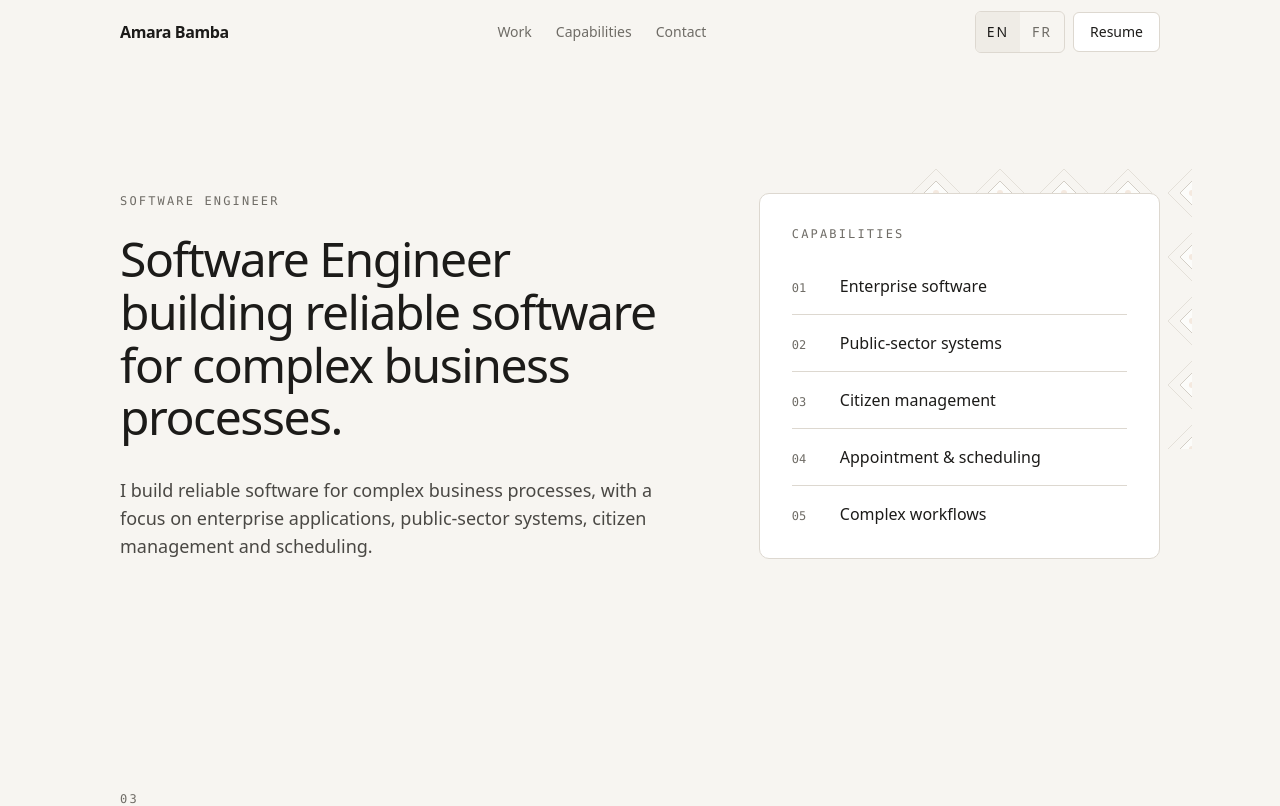
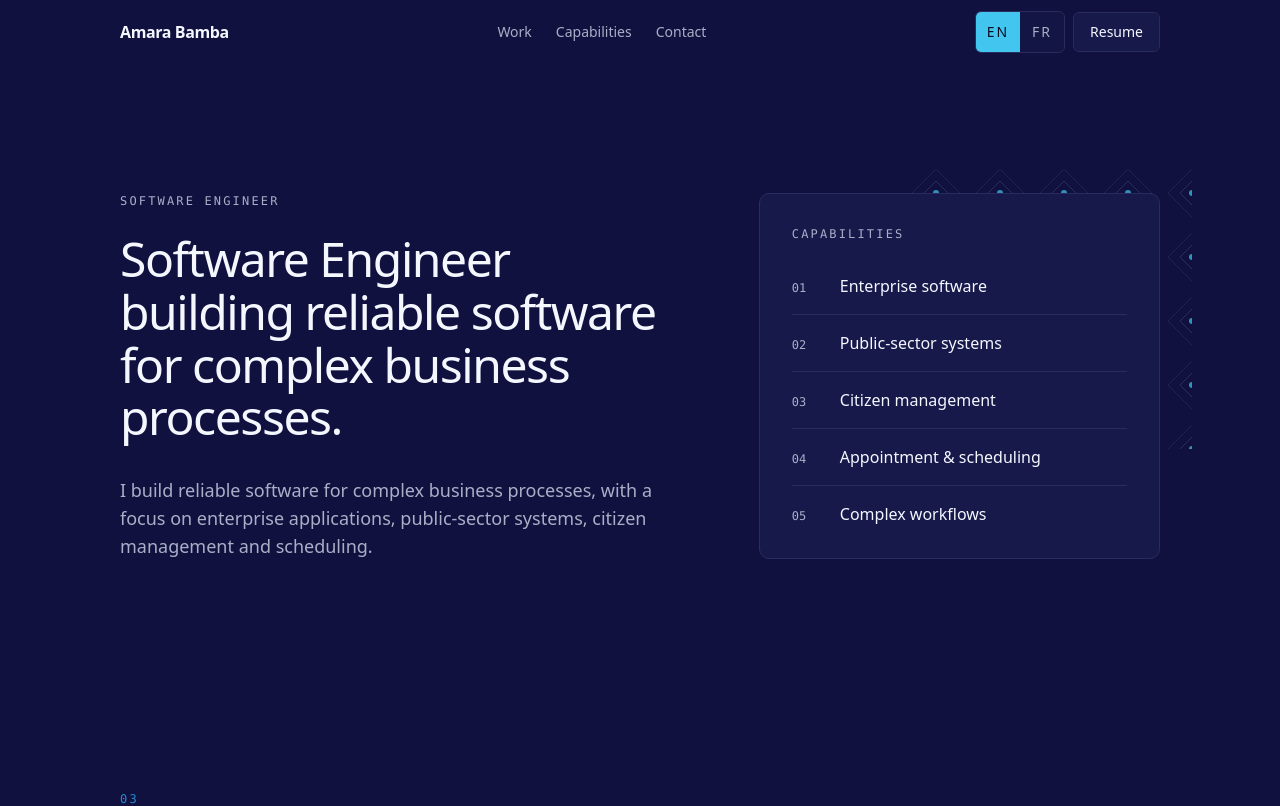
Before and after one commit to amarabamba/amara-portfolio, a React (Vite) app: page / in a window 1280 px wide. Shown: the top 806 px of the page. Built offline with nearby package versions, Linux system fonts and the light colour scheme; a web font is replaced by a local one.

Commit message:
feat: dark navy/cyan identity with AB monogram signature

```diff
--- a/index.html
+++ b/index.html
@@ -1,11 +1,12 @@
 <!doctype html>
-<html lang="en">
+<html lang="en" class="dark">
   <head>
     <meta charset="UTF-8" />
     <link rel="icon" href="/favicon.ico" sizes="32x32" />
     <link rel="icon" type="image/png" sizes="32x32" href="/favicon-32.png" />
     <link rel="apple-touch-icon" sizes="180x180" href="/apple-touch-icon.png" />
     <meta name="viewport" content="width=device-width, initial-scale=1.0" />
+    <meta name="theme-color" content="#10113f" />
     <title>Amara Bamba — Software Engineer</title>
     <meta
       name="description"
@@ -17,6 +18,7 @@
       content="Full Stack Software Engineer with more than 9 years of experience building web applications, enterprise software and solutions for complex business processes."
     />
     <meta property="og:type" content="website" />
+    <meta property="og:image" content="/icon-512.png" />
   </head>
   <body>
     <div id="root"></div>
--- a/src/components/geometric-pattern.tsx
+++ b/src/components/geometric-pattern.tsx
@@ -32,11 +32,11 @@ export function GeometricPattern({ className }: GeometricPatternProps) {
           />
           <path
             d="M32 20 L44 32 L32 44 L20 32 Z"
-            fill="var(--surface)"
+            fill="none"
             stroke="var(--line-strong)"
             strokeWidth="1"
           />
-          <circle cx="32" cy="32" r="3" fill="var(--ember-soft)" />
+          <circle cx="32" cy="32" r="3" fill="var(--primary)" />
         </pattern>
       </defs>
       <rect width="100%" height="100%" fill="url(#amara-geometric)" />
--- /dev/null
+++ b/src/components/hero-mark.tsx
@@ -0,0 +1,147 @@
+import type { ReactNode } from 'react'
+import { m, useReducedMotion } from 'motion/react'
+import { cn } from '@/lib/utils'
+import { Monogram } from '@/components/monogram'
+import { MONOGRAM_PATH } from '@/lib/monogram'
+
+type HeroMarkProps = {
+  className?: string
+  label?: string
+}
+
+const DRAW: Record<string, { duration: number; delay: number }> = {
+  leg: { duration: 0.5, delay: 0.1 },
+  crossbar: { duration: 0.4, delay: 0.5 },
+  spine: { duration: 0.6, delay: 0.85 },
+  bowlTop: { duration: 0.5, delay: 1.25 },
+  barMid: { duration: 0.35, delay: 1.75 },
+  bowlBottom: { duration: 0.55, delay: 2.0 },
+}
+
+const ease: [number, number, number, number] = [0.22, 0.61, 0.36, 1]
+
+/**
+ * Composition signature du Hero : le monogramme AB se dessine trait par trait
+ * (jambe du A, barre, épine, panses du B) dans un cadre technique.
+ * Respecte prefers-reduced-motion : rendu statique si l'utilisateur réduit
+ * les animations.
+ */
+export function HeroMark({ className, label }: HeroMarkProps) {
+  const reduceMotion = useReducedMotion()
+
+  if (reduceMotion) {
+    return (
+      <div
+        className={cn(
+          'relative mx-auto grid aspect-square w-[min(20rem,72vw)] place-items-center sm:w-[22rem]',
+          className,
+        )}
+      >
+        <MarkFrame>
+          <Monogram className="h-[58%] w-auto" />
+        </MarkFrame>
+        {label ? <span className="sr-only">{label}</span> : null}
+      </div>
+    )
+  }
+
+  return (
+    <div
+      className={cn(
+        'relative mx-auto grid aspect-square w-[min(20rem,72vw)] place-items-center sm:w-[22rem]',
+        className,
+      )}
+    >
+      <MarkFrame>
+        <svg
+          viewBox={MONOGRAM_PATH.viewBox}
+          fill="none"
+          strokeWidth={MONOGRAM_PATH.strokeWidth}
+          strokeLinecap="square"
+          strokeLinejoin="round"
+          aria-hidden="true"
+          focusable="false"
+          className="h-[58%] w-auto"
+        >
+          {/* A — blanc */}
+          <m.path
+            d={MONOGRAM_PATH.add.leg}
+            stroke="var(--ink)"
+            initial={{ pathLength: 0, opacity: 0 }}
+            animate={{ pathLength: 1, opacity: 1 }}
+            transition={{ duration: DRAW.leg.duration, delay: DRAW.leg.delay, ease }}
+          />
+          <m.path
+            d={MONOGRAM_PATH.add.crossbar}
+            stroke="var(--ink)"
+            initial={{ pathLength: 0, opacity: 0 }}
+            animate={{ pathLength: 1, opacity: 1 }}
+            transition={{
+              duration: DRAW.crossbar.duration,
+              delay: DRAW.crossbar.delay,
+              ease,
+            }}
+          />
+          {/* B — cyan */}
+          <m.path
+            d={MONOGRAM_PATH.b.spine}
+            stroke="var(--primary)"
+            initial={{ pathLength: 0, opacity: 0 }}
+            animate={{ pathLength: 1, opacity: 1 }}
+            transition={{ duration: DRAW.spine.duration, delay: DRAW.spine.delay, ease }}
+          />
+          <m.path
+            d={MONOGRAM_PATH.b.bowlTop}
+            stroke="var(--primary)"
+            initial={{ pathLength: 0, opacity: 0 }}
+            animate={{ pathLength: 1, opacity: 1 }}
+            transition={{
+              duration: DRAW.bowlTop.duration,
+              delay: DRAW.bowlTop.delay,
+              ease,
+            }}
+          />
+          <m.path
+            d={MONOGRAM_PATH.b.barMid}
+            stroke="var(--primary)"
+            initial={{ pathLength: 0, opacity: 0 }}
+            animate={{ pathLength: 1, opacity: 1 }}
+            transition={{
+              duration: DRAW.barMid.duration,
+              delay: DRAW.barMid.delay,
+              ease,
+            }}
+          />
+          <m.path
+            d={MONOGRAM_PATH.b.bowlBottom}
+            stroke="var(--primary)"
+            initial={{ pathLength: 0, opacity: 0 }}
+            animate={{ pathLength: 1, opacity: 1 }}
+            transition={{
+              duration: DRAW.bowlBottom.duration,
+              delay: DRAW.bowlBottom.delay,
+              ease,
+            }}
+          />
+        </svg>
+      </MarkFrame>
+      {label ? <span className="sr-only">{label}</span> : null}
+    </div>
+  )
+}
+
+function MarkFrame({ children }: { children: ReactNode }) {
+  return (
+    <div className="relative grid aspect-square w-full place-items-center">
+      <div
+        aria-hidden="true"
+        className="absolute inset-0 rounded-card border border-line bg-surface/60"
+      />
+      <div
+        aria-hidden="true"
+        className="absolute inset-0 rounded-card border border-line grid-overlay opacity-40"
+      />
+      {children}
+    </div>
+  )
+}
--- a/src/components/language-switcher.tsx
+++ b/src/components/language-switcher.tsx
@@ -3,7 +3,7 @@ import { useI18n } from '@/i18n/context'
 import { languages } from '@/i18n/translations'
 
 const BUTTON =
-  'inline-flex min-h-10 min-w-11 items-center justify-center px-2.5 text-sm font-medium uppercase tracking-[0.14em] transition-colors hover:text-ink focus-visible:outline-2 focus-visible:outline-offset-2 focus-visible:outline-ember'
+  'inline-flex min-h-10 min-w-11 items-center justify-center px-2.5 text-sm font-medium uppercase tracking-[0.14em] transition-colors focus-visible:outline-2 focus-visible:outline-offset-2 focus-visible:outline-primary'
 
 export function LanguageSwitcher() {
   const { lang, setLang, t } = useI18n()
@@ -12,7 +12,7 @@ export function LanguageSwitcher() {
     <div
       role="group"
       aria-label={t.ui.languageSwitcher.label}
-      className="flex items-center overflow-hidden rounded-control border border-line"
+      className="flex items-center overflow-hidden rounded-control border border-line bg-surface/60"
     >
       {languages.map((code) => {
         const active = lang === code
@@ -26,8 +26,8 @@ export function LanguageSwitcher() {
             className={cn(
               BUTTON,
               active
-                ? 'bg-surface-muted text-ink'
-                : 'text-muted-foreground',
+                ? 'bg-primary text-primary-foreground'
+                : 'text-body hover:text-ink',
             )}
           >
             {code.toUpperCase()}
--- /dev/null
+++ b/src/components/monogram.tsx
@@ -0,0 +1,42 @@
+import { cn } from '@/lib/utils'
+import { MONOGRAM_PATH } from '@/lib/monogram'
+
+type MonogramProps = {
+  className?: string
+  variant?: 'brand' | 'muted'
+}
+
+export function Monogram({ className, variant = 'brand' }: MonogramProps) {
+  const ink = variant === 'brand' ? 'text-ink' : 'text-body'
+  const cyan = variant === 'brand' ? 'text-primary' : 'text-primary-deep/70'
+
+  return (
+    <svg
+      aria-hidden="true"
+      focusable="false"
+      viewBox={MONOGRAM_PATH.viewBox}
+      fill="none"
+      strokeWidth={MONOGRAM_PATH.strokeWidth}
+      strokeLinecap="square"
+      strokeLinejoin="round"
+      className={cn('size-8', className)}
+    >
+      <g stroke="currentColor" className={ink}>
+        <path d={MONOGRAM_PATH.add.leg} />
+        <path d={MONOGRAM_PATH.add.crossbar} />
+      </g>
+      <g stroke="currentColor" className={cyan}>
+        <path d={MONOGRAM_PATH.b.spine} />
+        <path d={MONOGRAM_PATH.b.bowlTop} />
+        <path d={MONOGRAM_PATH.b.barMid} />
+        <path d={MONOGRAM_PATH.b.bowlBottom} />
+      </g>
+      <path
+        d={MONOGRAM_PATH.register}
+        stroke="currentColor"
+        className="text-subtle"
+        strokeWidth={1.5}
+      />
+    </svg>
+  )
+}
--- a/src/components/section-header.tsx
+++ b/src/components/section-header.tsx
@@ -31,12 +31,12 @@ export function SectionHeader({
       )}
     >
       {index ? (
-        <p className="mb-3 font-mono text-xs font-medium tracking-[0.18em] text-muted-foreground">
+        <p className="mb-3 font-mono text-xs font-medium tracking-[0.18em] text-primary-deep">
           {index}
         </p>
       ) : null}
       {eyebrow ? (
-        <p className="mb-3 font-mono text-xs font-medium uppercase tracking-[0.18em] text-muted-foreground">
+        <p className="mb-3 font-mono text-xs font-medium uppercase tracking-[0.18em] text-primary">
           {eyebrow}
         </p>
       ) : null}
--- a/src/index.css
+++ b/src/index.css
@@ -25,25 +25,24 @@
 
 /*
  * Visual system — Amara Portfolio
- * Palette définie dans AGENTS.md. Seuls les tokens ci-dessous sont autorisés.
- * Aucune couleur arbitraire. Pas de gradient. Pas de glassmorphism.
+ * Identité "dark navy + cyan" définie dans AGENTS.md / brief de refonte.
+ * Palette stricte : background, surface, surface secondary, line, primary,
+ * primary deep, text, muted, subtle. Aucune couleur arbitraire, pas de
+ * gradient, pas de glassmorphism.
  */
 
 :root {
   /* --- Design tokens --- */
-  --canvas: #f7f5f1;
-  --surface: #ffffff;
-  --surface-muted: #efece6;
-  --ink: #1c1b19;
-  --body: #4a4844;
-  --muted-ink: #6f6c66; /* "Muted" — texte atténué */
-  --line: #ddd8d0;
-  --line-strong: #c4beb4;
-  --ember: #b65a2a;
-  --ember-soft: #f3e4d8;
-  --ember-deep: #8c431d;
-  --canopy: #3f5a4a;
-  --canopy-soft: #e4ebe6;
+  --canvas: #10113f; /* background principal */
+  --surface: #17194a; /* surface primaire */
+  --surface-muted: #1d2054; /* surface secondaire */
+  --ink: #f5f7ff; /* texte principal */
+  --body: #a8b0c7; /* texte atténué (muted) */
+  --muted-ink: #747d9c; /* texte discret (subtle) */
+  --line: #292c5c; /* bordures */
+  --line-strong: #343a6e; /* bordures accentuées (dérivé de la palette) */
+  --primary: #42c6f0; /* cyan signature */
+  --primary-deep: #2389d7; /* cyan profond */
 
   /* --- Typography --- */
   --font-sans: 'Geist Variable', 'Geist', system-ui, sans-serif;
@@ -65,35 +64,34 @@
   --card-foreground: var(--ink);
   --popover: var(--surface);
   --popover-foreground: var(--ink);
-  --primary: var(--ink);
-  --primary-foreground: var(--canvas);
+  --primary-foreground: #0a0c22; /* navy profond sur cyan */
   --secondary: var(--surface-muted);
   --secondary-foreground: var(--ink);
-  --muted: var(--surface-muted);
-  --muted-foreground: var(--muted-ink);
+  --muted: var(--surface);
+  --muted-foreground: var(--body);
   --accent: var(--surface-muted);
   --accent-foreground: var(--ink);
-  --destructive: #c0403c;
+  --destructive: #e2574c;
   --border: var(--line);
   --input: var(--line);
-  --ring: var(--ember);
+  --ring: var(--primary);
 
-  --chart-1: var(--ember);
-  --chart-2: var(--canopy);
-  --chart-3: var(--ember-deep);
-  --chart-4: var(--muted-ink);
+  --chart-1: var(--primary);
+  --chart-2: var(--primary-deep);
+  --chart-3: var(--surface-muted);
+  --chart-4: var(--body);
   --chart-5: var(--line-strong);
 
   --sidebar: var(--surface);
   --sidebar-foreground: var(--ink);
-  --sidebar-primary: var(--ember);
-  --sidebar-primary-foreground: var(--surface);
+  --sidebar-primary: var(--primary);
+  --sidebar-primary-foreground: #0a0c22;
   --sidebar-accent: var(--surface-muted);
   --sidebar-accent-foreground: var(--ink);
   --sidebar-border: var(--line);
-  --sidebar-ring: var(--ember);
+  --sidebar-ring: var(--primary);
 
-  color-scheme: light;
+  color-scheme: dark;
   background: var(--background);
   color: var(--body);
   font-family: var(--font-sans);
@@ -113,15 +111,11 @@
   --color-surface-muted: var(--surface-muted);
   --color-ink: var(--ink);
   --color-body: var(--body);
-  --color-muted: var(--surface-muted);
-  --color-muted-foreground: var(--muted-ink);
+  --color-subtle: var(--muted-ink);
   --color-line: var(--line);
   --color-line-strong: var(--line-strong);
-  --color-ember: var(--ember);
-  --color-ember-soft: var(--ember-soft);
-  --color-ember-deep: var(--ember-deep);
-  --color-canopy: var(--canopy);
-  --color-canopy-soft: var(--canopy-soft);
+  --color-primary: var(--primary);
+  --color-primary-deep: var(--primary-deep);
 
   --color-background: var(--background);
   --color-foreground: var(--foreground);
@@ -129,12 +123,13 @@
   --color-card-foreground: var(--card-foreground);
   --color-popover: var(--popover);
   --color-popover-foreground: var(--popover-foreground);
-  --color-primary: var(--primary);
   --color-primary-foreground: var(--primary-foreground);
   --color-secondary: var(--secondary);
   --color-secondary-foreground: var(--secondary-foreground);
   --color-accent: var(--accent);
   --color-accent-foreground: var(--accent-foreground);
+  --color-muted: var(--muted);
+  --color-muted-foreground: var(--muted-foreground);
   --color-destructive: var(--destructive);
   --color-border: var(--border);
   --color-input: var(--input);
@@ -168,6 +163,9 @@
   * {
     @apply border-border outline-ring/50;
   }
+  html.dark {
+    color-scheme: dark;
+  }
   body {
     @apply bg-background text-foreground;
     margin: 0;
@@ -186,8 +184,13 @@
     line-height: 1.15;
   }
   ::selection {
-    background: var(--ember-soft);
-    color: var(--ink);
+    background: var(--primary);
+    color: var(--primary-foreground);
+  }
+  @media (prefers-reduced-motion: no-preference) {
+    html {
+      scroll-behavior: smooth;
+    }
   }
 }
 
@@ -225,3 +228,12 @@
   flex-direction: column;
   min-height: 100svh;
 }
+
+/* --- Motif technique décoratif (grille bleue) --- */
+.grid-overlay {
+  background-image:
+    linear-gradient(var(--line) 1px, transparent 1px),
+    linear-gradient(90deg, var(--line) 1px, transparent 1px);
+  background-size: 56px 56px;
+  mask-image: radial-gradient(ellipse 70% 70% at 50% 40%, black 20%, transparent 75%);
+}
--- /dev/null
+++ b/src/lib/monogram.ts
@@ -0,0 +1,20 @@
+/**
+ * Géométrie du monogramme signature « AB » — le B partage l'épine verticale
+ * du A. Les chemins sont partagés entre le composant Monogram (Header/Footer),
+ * l'animation du Hero et les exports statiques.
+ */
+export const MONOGRAM_PATH = {
+  viewBox: '0 0 44 44',
+  strokeWidth: 2,
+  add: {
+    leg: 'M12 37 L21 7',
+    crossbar: 'M13.5 23 L21 23',
+  },
+  b: {
+    spine: 'M21 7 L21 37',
+    bowlTop: 'M21 7 L24.5 7 C28.2 7 30.8 9.7 30.8 13.2 C30.8 16.6 28.2 19.2 24.5 19.2 L21 19.2',
+    barMid: 'M21 21.5 L24.5 21.5',
+    bowlBottom: 'M21 24.5 L25 24.5 C29 24.5 31.8 27.3 31.8 31 C31.8 34.7 29 37.5 25 37.5 L21 37.5',
+  },
+  register: 'M34 6 L38 6 M38 6 L38 10',
+} as const
--- a/src/lib/motion.ts
+++ b/src/lib/motion.ts
@@ -1,22 +1,29 @@
 import type { Variants } from 'motion/react'
 
 /**
- * Variantes Motion partagées : fondu + décalage vertical subtil, utilisées
- * par toutes les sections (Hero, Work, Capabilities, Contact).
+ * Variantes Motion partagées : fondu + décalage vertical subtil.
  * Calques `hidden` / `visible` identiques sur tout le site.
  */
 export const fadeUp: Variants = {
-  hidden: { opacity: 0, y: 8 },
+  hidden: { opacity: 0, y: 12 },
   visible: {
     opacity: 1,
     y: 0,
-    transition: { duration: 0.22, ease: 'easeOut' },
+    transition: { duration: 0.3, ease: 'easeOut' },
+  },
+}
+
+export const fade: Variants = {
+  hidden: { opacity: 0 },
+  visible: {
+    opacity: 1,
+    transition: { duration: 0.4, ease: 'easeOut' },
   },
 }
 
 export const stagger: Variants = {
   hidden: {},
   visible: {
-    transition: { staggerChildren: 0.05 },
+    transition: { staggerChildren: 0.06 },
   },
 }
```
Also changed, not shown: src/components/icons.tsx (added, +38 -0 lines).
